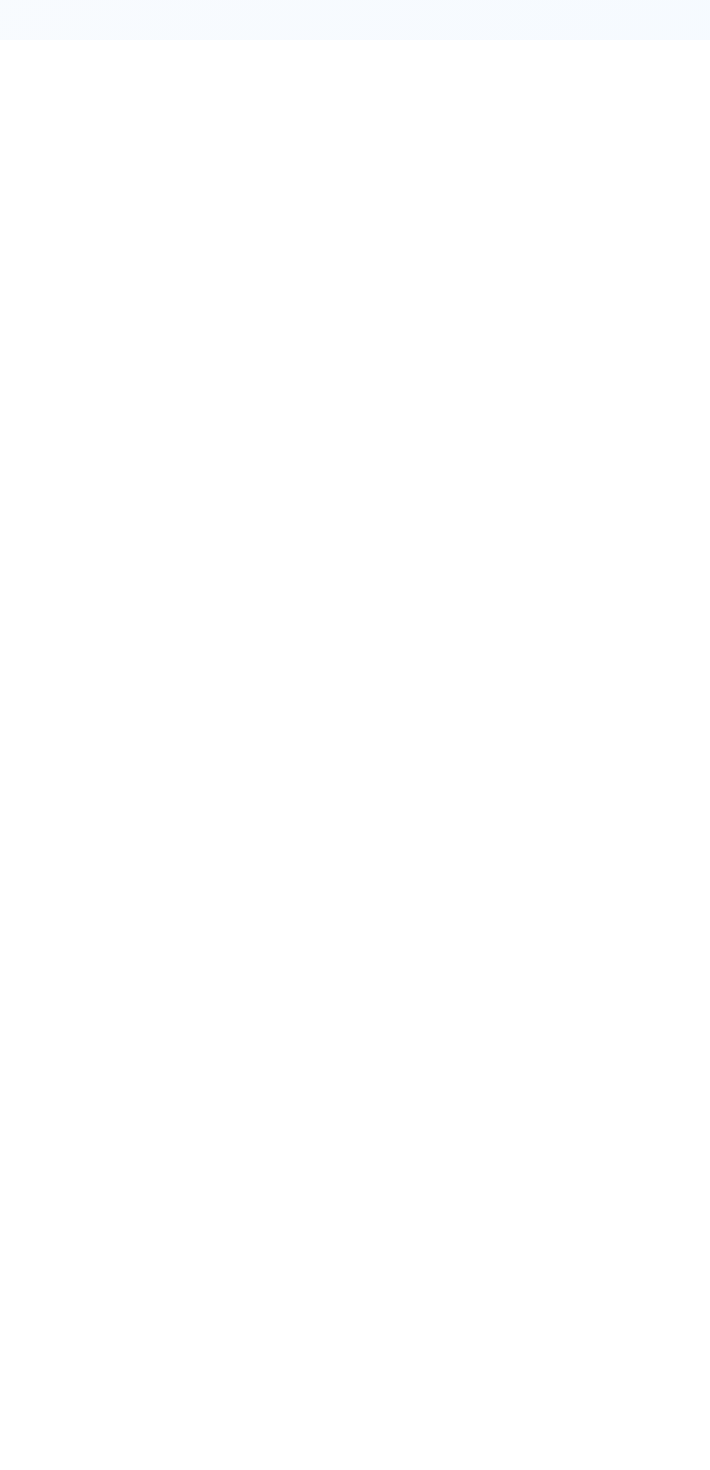
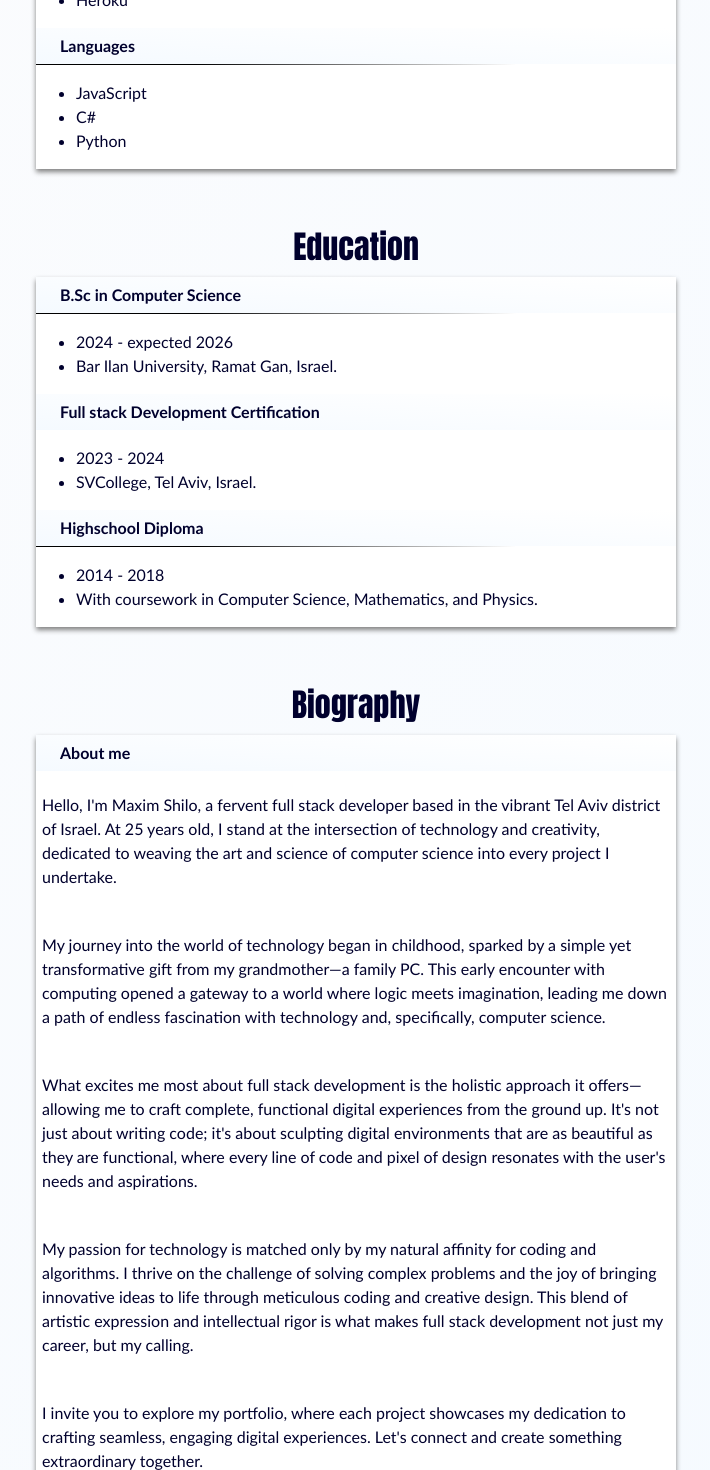
Before and after one commit to maximshilo/personal-website, a React (Create React App) app in the folder client/: page /about in a window 1280 px wide. Shown: the part 760-2230 px from the top of the page, without its empty margins (284-994 px from the left). Before the commit the page ends 800 px from the top, so only its background shows below. Built offline with nearby package versions, Linux system fonts and the light colour scheme.

Commit message:
About me
finished inputing the content of the about me page

```diff
--- a/client/src/App.css
+++ b/client/src/App.css
@@ -214,7 +214,7 @@ button {
 
 .landingButton {
   margin: 24px 12px;
-  font-size: 20px;
+  font-size: 16px;
   border: none;
   padding: 12px 9px;
   border-radius: 6px;
@@ -280,11 +280,28 @@ iframe {
 }
 
 .skills {
-  height: 100px;
-  padding: 10px 0;
+  padding: 0 0;
   background: white;
   max-width: 1268px;
-  min-width: 348px;
+  min-width: 360px;
   width: 50vw;
   box-shadow: 0 3px 5px gray;
+  margin-bottom: 48px;
 }
+
+.sectionTitle {
+  font-weight: bold;
+  align-self: stretch;
+  padding: 6px 24px;
+  background: linear-gradient(to bottom left, rgb(255, 255, 255), rgb(245, 250, 255));
+}
+
+.line {
+  align-self: stretch;
+  height: 0.75px;
+  background: linear-gradient(to right, black 25%, white 75%);
+}
+
+p {
+  padding: 6px;
+}
--- a/client/src/components/About.jsx
+++ b/client/src/components/About.jsx
@@ -11,15 +11,101 @@ export default function About(props) {
         ['Languages', 'JavaScript', 'C#', 'Python'],
     ]
 
+    const education = [
+        ['B.Sc in Computer Science', '2024 - expected 2026', 'Bar Ilan University, Ramat Gan, Israel.'],
+        ['Full stack Development Certification', '2023 - 2024', 'SVCollege, Tel Aviv, Israel.'],
+        ['Highschool Diploma', '2014 - 2018', 'With coursework in Computer Science, Mathematics, and Physics.']
+    ]
+
+    const biography = String.raw`Hello, I'm Maxim Shilo, a fervent full stack developer based in the vibrant Tel Aviv district of Israel. At 25 years old, I stand at the intersection of technology and creativity, dedicated to weaving the art and science of computer science into every project I undertake.
+
+    My journey into the world of technology began in childhood, sparked by a simple yet transformative gift from my grandmother—a family PC. This early encounter with computing opened a gateway to a world where logic meets imagination, leading me down a path of endless fascination with technology and, specifically, computer science.
+
+    What excites me most about full stack development is the holistic approach it offers—allowing me to craft complete, functional digital experiences from the ground up. It's not just about writing code; it's about sculpting digital environments that are as beautiful as they are functional, where every line of code and pixel of design resonates with the user's needs and aspirations.
+
+    My passion for technology is matched only by my natural affinity for coding and algorithms. I thrive on the challenge of solving complex problems and the joy of bringing innovative ideas to life through meticulous coding and creative design. This blend of artistic expression and intellectual rigor is what makes full stack development not just my career, but my calling.
+
+    I invite you to explore my portfolio, where each project showcases my dedication to crafting seamless, engaging digital experiences. Let's connect and create something extraordinary together.`
     const displaySkills = () => {
         return (
-                <div className='skills'>
-                    {
-                        skills.map((arr, i) => {
+            <div className='skills'>
+                {
+                    skills.map((arr) => {
+                        return (
+                            <div className='col'>
+                                <div className='sectionTitle'>{arr[0]}</div>
+                                <div className='line'></div>
+                                <ul>
+                                    {
+                                        arr.map((el, id) => {
+                                            if (id != 0) {
+                                                return (
+                                                    <li>{el}</li>
+                                                )
+                                            }
+                                        })
+                                    }
+                                </ul>
+                            </div>
+                        )
+                    })
+                }
+            </div>
+        )
+    }
 
-                        })
-                    }
+    const displayEducation = () => {
+        return (
+            <div className='skills'>
+                {
+                    education.map((arr) => {
+                        return (
+                            <div className='col'>
+                                <div className='sectionTitle'>{arr[0]}</div>
+                                <div className='line'></div>
+                                <ul>
+                                    {
+                                        arr.map((el, id) => {
+                                            if (id != 0) {
+                                                return (
+                                                    <li>{el}</li>
+                                                )
+                                            }
+                                        })
+                                    }
+                                </ul>
+                            </div>
+                        )
+                    })
+                }
+            </div>
+        )
+    }
+
+    const displayBiography = () => {
+        return (
+            <div className='skills'>
+                <div className='col'>
+                    <div className='sectionTitle'>
+                        About me
+                    </div>
+                    <p>
+                        Hello, I'm Maxim Shilo, a fervent full stack developer based in the vibrant Tel Aviv district of Israel. At 25 years old, I stand at the intersection of technology and creativity, dedicated to weaving the art and science of computer science into every project I undertake.
+                    </p>
+                    <p>
+                        My journey into the world of technology began in childhood, sparked by a simple yet transformative gift from my grandmother—a family PC. This early encounter with computing opened a gateway to a world where logic meets imagination, leading me down a path of endless fascination with technology and, specifically, computer science.
+                    </p>
+                    <p>
+                        What excites me most about full stack development is the holistic approach it offers—allowing me to craft complete, functional digital experiences from the ground up. It's not just about writing code; it's about sculpting digital environments that are as beautiful as they are functional, where every line of code and pixel of design resonates with the user's needs and aspirations.
+                    </p>
+                    <p>
+                        My passion for technology is matched only by my natural affinity for coding and algorithms. I thrive on the challenge of solving complex problems and the joy of bringing innovative ideas to life through meticulous coding and creative design. This blend of artistic expression and intellectual rigor is what makes full stack development not just my career, but my calling.
+                    </p>
+                    <p>
+                        I invite you to explore my portfolio, where each project showcases my dedication to crafting seamless, engaging digital experiences. Let's connect and create something extraordinary together.
+                    </p>
                 </div>
+            </div>
         )
     }
 
@@ -54,9 +140,17 @@ export default function About(props) {
                     </div>
 
                     <div className='row'>
+                        {displayEducation()}
+                    </div>
+
+                    <div className='row'>
                         <span className='mainHeading'>
                             Biography
                         </span>
+                    </div>
+
+                    <div className='row'>
+                        {displayBiography()}
                     </div>
                 </div>
             </div>
```
